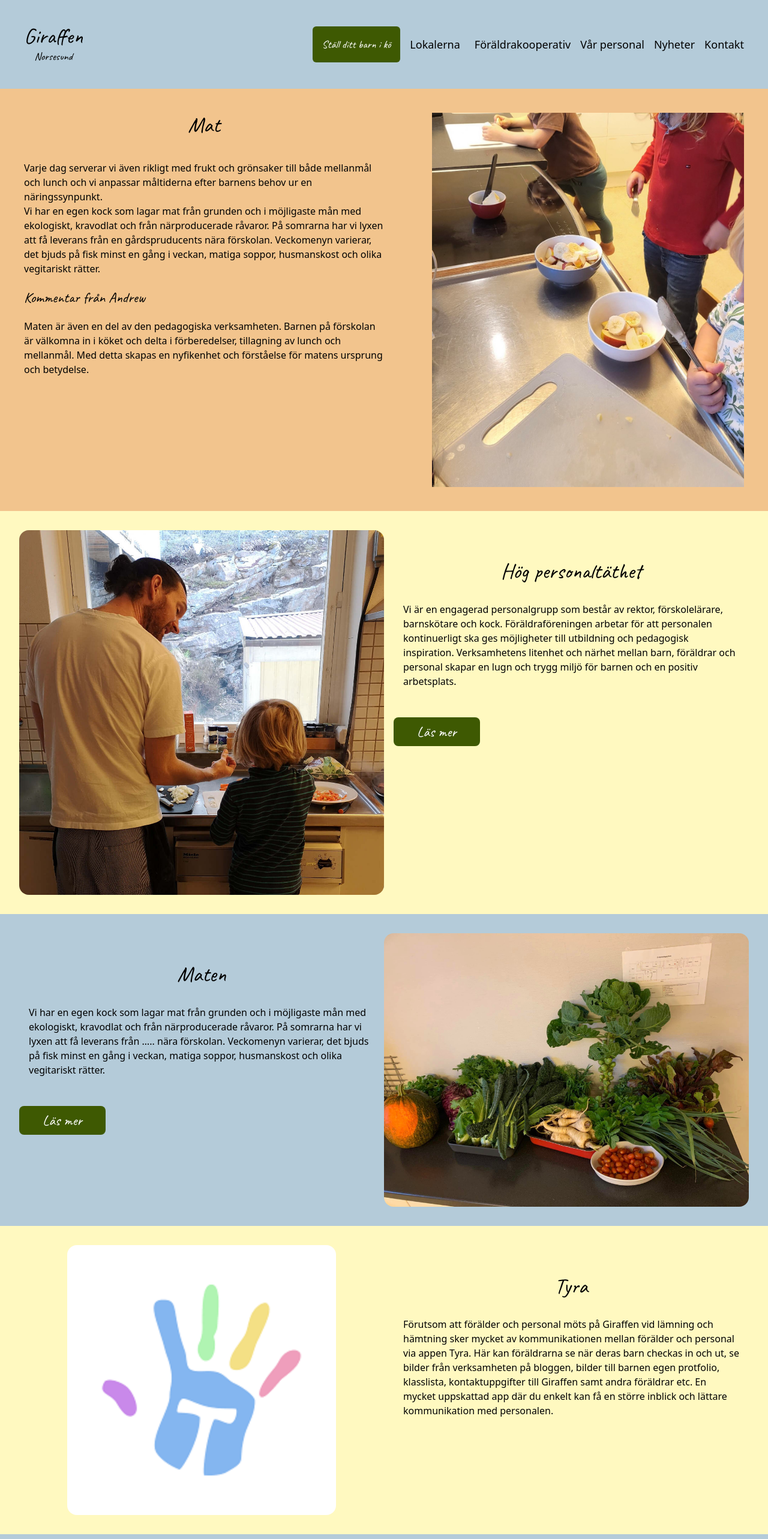
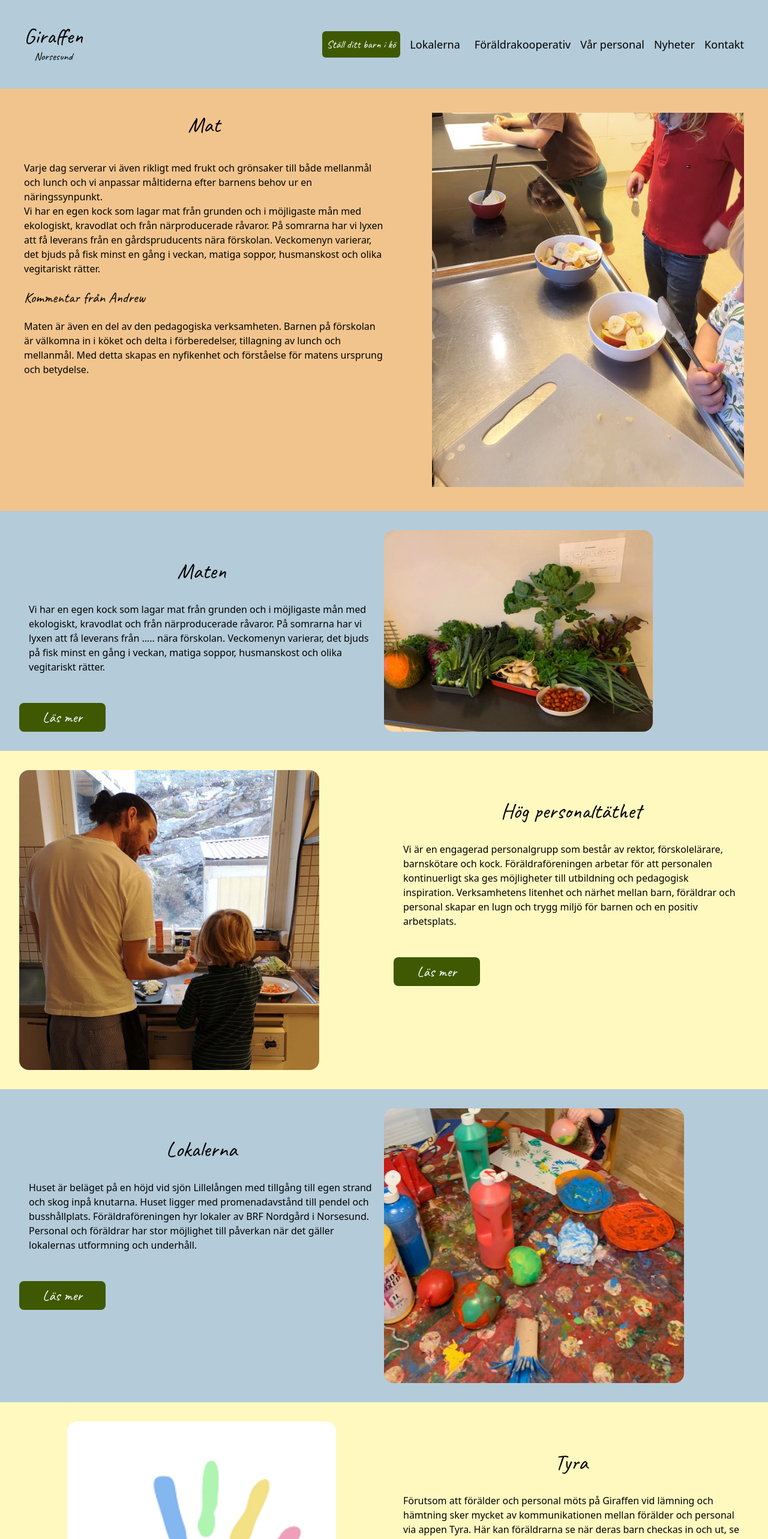
Before and after one commit to dannebrob/giraffen, a Next.js app: page /mat in a window 1280 px wide. Shown: the top 2566 px of the page at 60% size. Built offline with nearby package versions, Linux system fonts and the light colour scheme.

Commit message:
Update display components and header styling

```diff
--- a/src/components/display/Display.js
+++ b/src/components/display/Display.js
@@ -11,10 +11,10 @@ export const Display = () => {
 
   return (
     <div>
+    <Item2 />
     <Item3 />
-    <Item2 />
+    <Item4 />
     <Item1 />
-    <Item4 />
     <Attention />
     </div>
   )
--- a/src/components/display/Item_1.js
+++ b/src/components/display/Item_1.js
@@ -25,7 +25,7 @@ export const Item1 = () => {
             width={800}
             height={800}
             alt="Våran kock lagar mat med barns"
-            className="w-full md:max-w-md top-0 left-0 object-cover rounded-2xl"
+            className="w-[500px] md:max-w-md top-0 left-0 object-cover rounded-2xl"
         />
         </div>
         <div className='md:w-6/12 pl-4'>
--- a/src/components/display/Item_2.js
+++ b/src/components/display/Item_2.js
@@ -16,14 +16,14 @@ const caveat = Caveat({
 
 export const Item2 = () => {
   return (
-    <div className='flex flex-col w-full p-8 md:flex-wrap md:flex-row md:flex-row-reverse'>
+    <div className='flex flex-col w-full p-8 md:flex-wrap md:flex-row md:flex-row-reverse justify-center'>
         <div className='md:w-6/12 md:flex md:items-center'>
         <Image
             src={item.src}
             width={800}
             height={800}
             alt="Grönsaker på bänk"
-            className="w-full top-0 left-0 object-cover rounded-2xl"
+            className="w-[500px] md:max-w-md top-0 left-0 object-cover rounded-2xl"
         />
         </div>
         <div className='md:w-6/12'>
--- a/src/components/display/Item_3.js
+++ b/src/components/display/Item_3.js
@@ -16,14 +16,14 @@ const caveat = Caveat({
 
 export const Item3 = () => {
   return (
-    <div className='bg-lightSand flex flex-col w-full p-8 md:flex-wrap md:flex-row '>
+    <div className='bg-lightSand flex flex-col w-full p-8 md:flex-wrap md:flex-row justify-center'>
         <div className='md:w-6/12 md:flex md:items-center'>
         <Image
             src={item.src}
             width={800}
             height={800}
             alt="Våran kock lagar mat med barn"
-            className="w-full top-0 left-0 object-cover rounded-2xl max-h-[700px]"
+            className="w-[500px] top-0 left-0 object-cover rounded-2xl max-h-[700px]"
         />
         </div>
         <div className='md:w-6/12 pl-4'>
--- a/src/components/display/Item_4.js
+++ b/src/components/display/Item_4.js
@@ -16,14 +16,14 @@ const caveat = Caveat({
 
 export const Item4 = () => {
     return (
-        <div className='flex flex-col w-full p-8 md:flex-wrap md:flex-row md:flex-row-reverse'>
+        <div className='flex flex-col w-full p-8 md:flex-wrap md:flex-row md:flex-row-reverse justify-center'>
             <div className='md:w-6/12 md:flex md:items-center'>
             <Image
                 src={item.src}
                 width={800}
                 height={800}
                 alt="burkar med färg"
-                className="w-full top-0 left-0 object-cover rounded-2xl"
+                className="w-[500px] top-0 left-0 object-cover rounded-2xl"
             />
             </div>
             <div className='md:w-6/12'>
--- a/src/components/header/TopHead.js
+++ b/src/components/header/TopHead.js
@@ -30,7 +30,7 @@ export const TopHead = () => {
          <div>
             <nav>
                 <ul className='flex font-medium text-lg items-center'>
-              <Link href="/kontakt" className={`bg-green rounded-md p-4 text-white ${caveat.className}`}>Ställ ditt barn i kö</Link>
+              <Link href="/kontakt" className={`bg-green rounded-md p-2 text-white ${caveat.className}`}>Ställ ditt barn i kö</Link>
                     <li className='p-2'>
                     <Link href={'/lokalerna'}><li className='p-2'>Lokalerna</li></Link>
                     </li>
```
